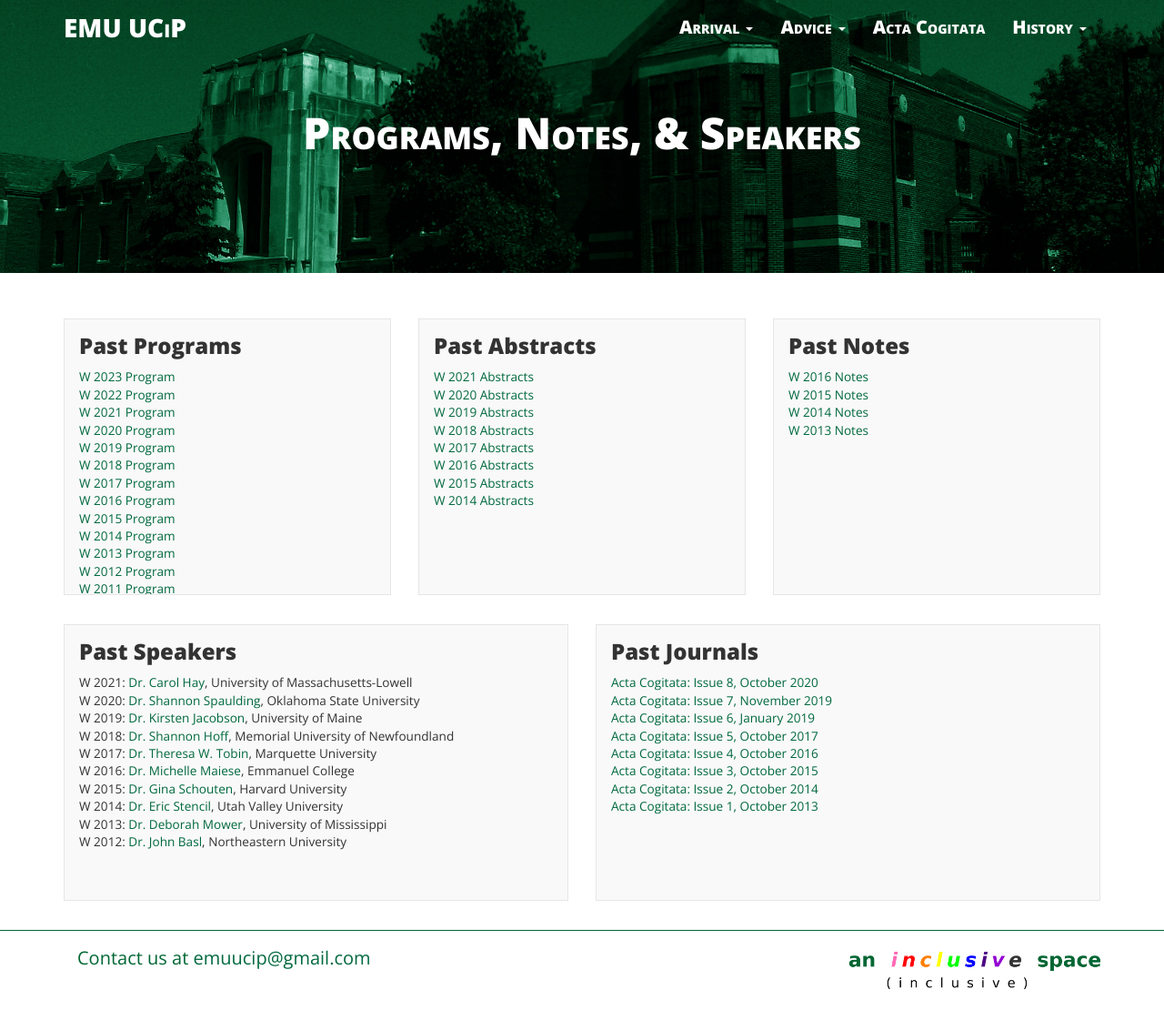
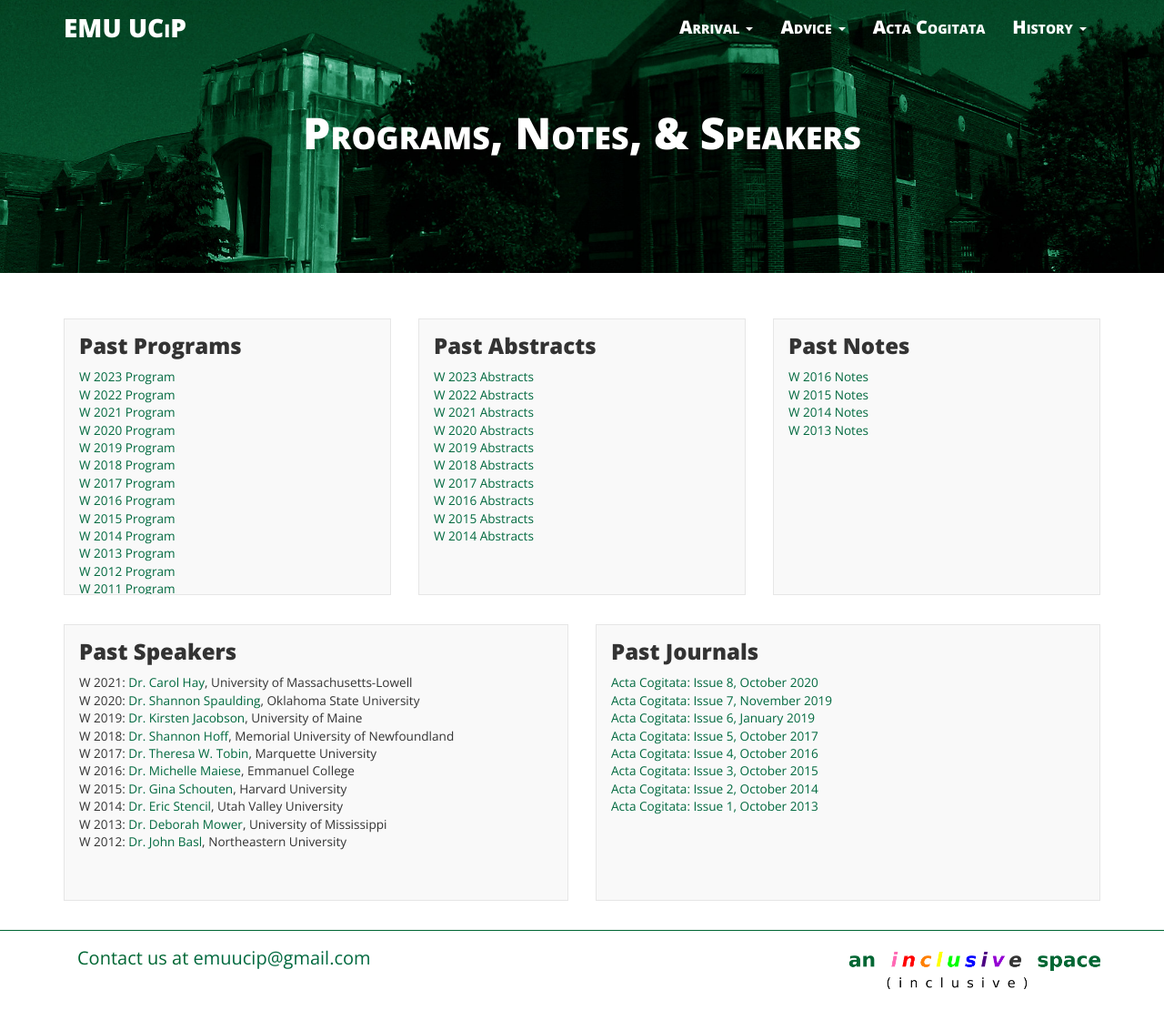
Before and after one commit to ucip/ucip.github.io, a Jekyll site: the page built from history.md, in a window 1280 px wide. Shown: the whole page at 91% size. Built offline with Jekyll 4.4.1, drawn with Linux system fonts in a browser that asks for light colours; nearby versions of some CDN libraries.

Commit message:
Update history.md

```diff
--- a/history.md
+++ b/history.md
@@ -31,6 +31,8 @@ permalink: /history/
       <div class="post-list-box">
         <h3 class="post-list-header">Past Abstracts</h3>
         <ul class="post-list">
+          <li class="text-small"><a href="{{ site.baseurl }}/docs/2023 Abstract List.pdf">W 2023 Abstracts</a></li>
+	  <li class="text-small"><a href="{{ site.baseurl }}/docs/2021-abstracts.pdf">W 2022 Abstracts</a></li>
 	  <li class="text-small"><a href="{{ site.baseurl }}/docs/2021-abstracts.pdf">W 2021 Abstracts</a></li>
           <li class="text-small"><a href="{{ site.baseurl }}/docs/2020-abstracts.pdf">W 2020 Abstracts</a></li>
           <li class="text-small"><a href="{{ site.baseurl }}/docs/2019-abstracts.pdf">W 2019 Abstracts</a></li>
```
